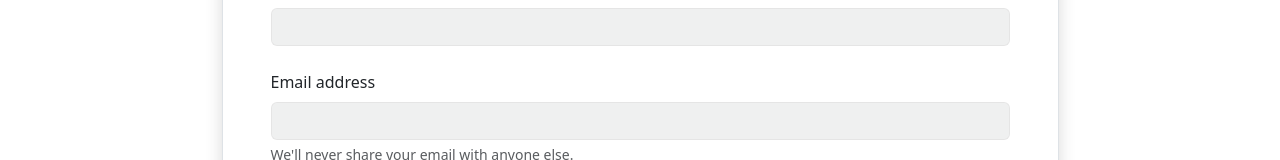
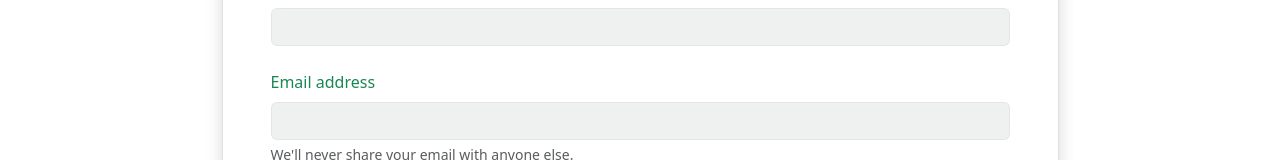
Before and after one commit to credulen/credulen_blog, a Next.js app: page /webinars/regwebinar/1 in a window 1280 px wide. Shown: the part 599-759 px from the top of the page. Built offline with nearby package versions, Linux system fonts and the light colour scheme; no server answers.

Commit message:
updated webinar registration page

```diff
--- a/app/webinars/regwebinar/[slug]/page.js
+++ b/app/webinars/regwebinar/[slug]/page.js
@@ -237,7 +237,7 @@ const WebinarInfoPage = ({ params }) => {
               <div className="mb-4">
                 <label
                   htmlFor="exampleInputEmail1"
-                  className="form-label text-dark"
+                  className="form-label text-success"
                 >
                   Email address
                 </label>
```
